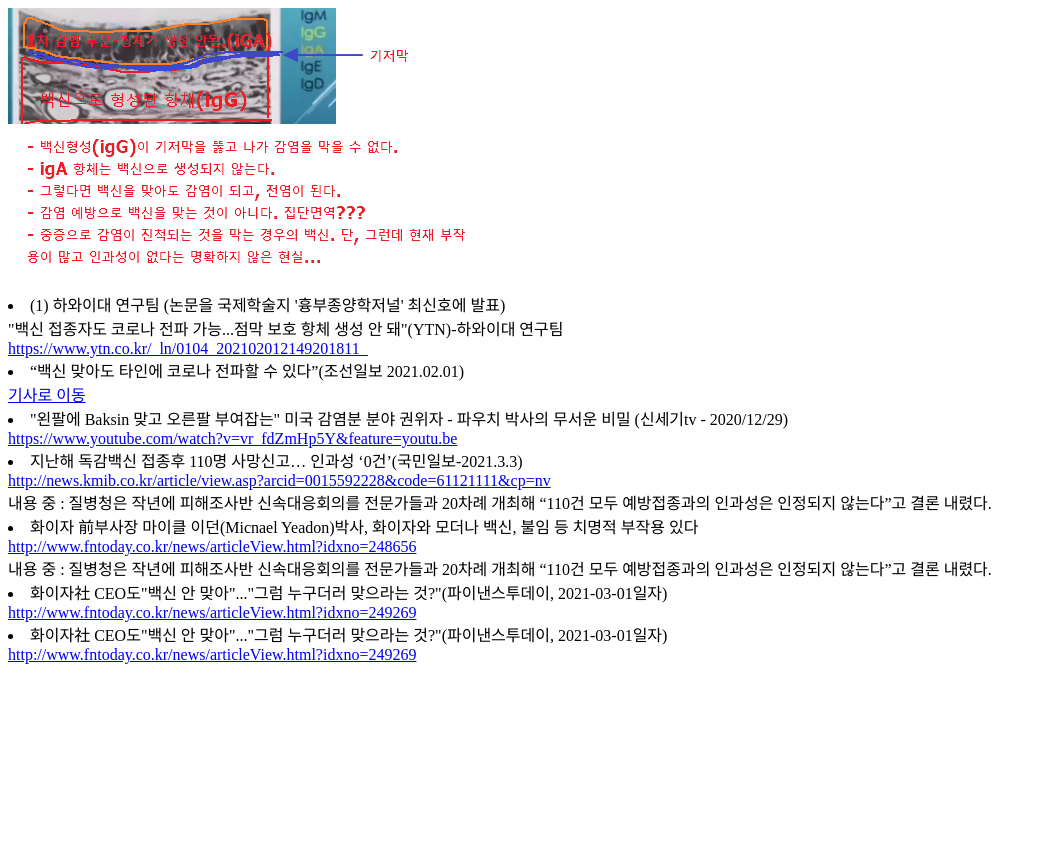
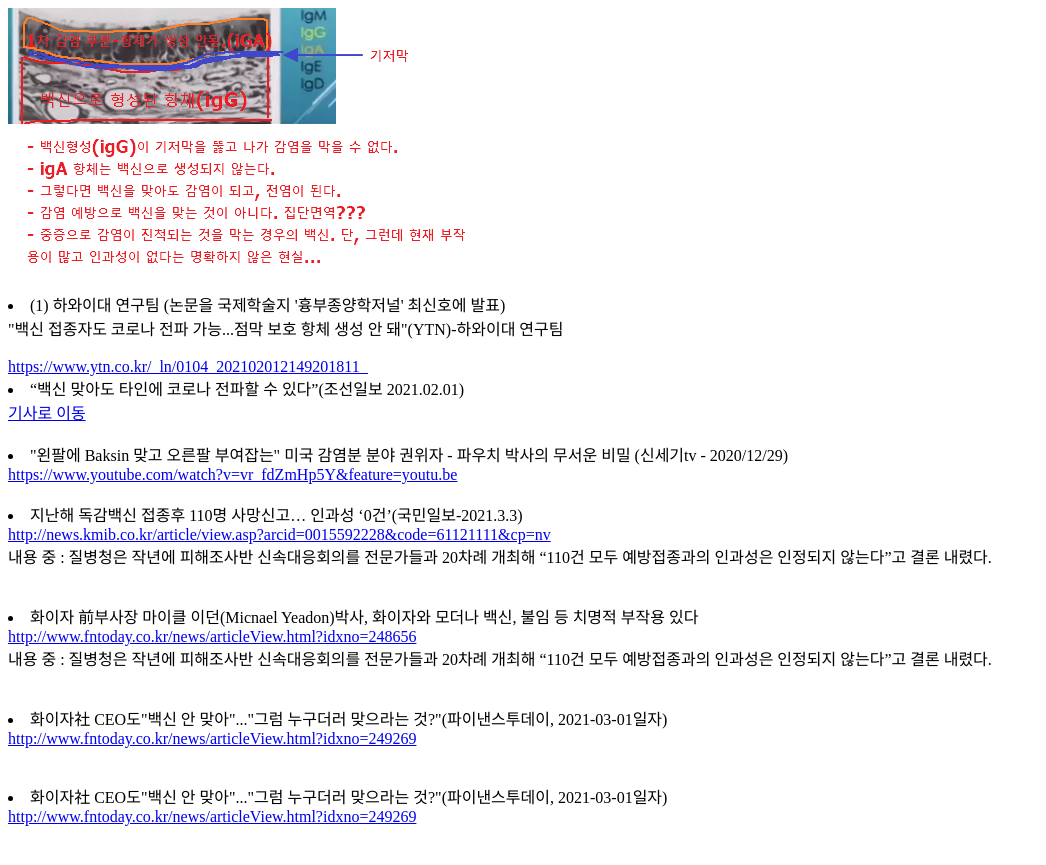
Before and after one commit to FRONTIERWJ/news, a plain HTML site: page index.html in a window 1280 px wide. Shown: the whole page, without its empty margins (0-1046 px from the left). Before the commit the page ends 800 px from the top, so only its background shows below. Drawn offline with Linux system fonts and the light colour scheme.

Commit message:
Update index.html

```diff
--- a/index.html
+++ b/index.html
@@ -4,39 +4,46 @@
 
 <li>
 (1) 하와이대 연구팀 (논문을 국제학술지 '흉부종양학저널' 최신호에 발표)<br>
-"백신 접종자도 코로나 전파 가능...점막 보호 항체 생성 안 돼"(YTN)-하와이대 연구팀<br>
-<a href='https://www.ytn.co.kr/_ln/0104_202102012149201811_'>https://www.ytn.co.kr/_ln/0104_202102012149201811_</a>
+"백신 접종자도 코로나 전파 가능...점막 보호 항체 생성 안 돼"(YTN)-하와이대 연구팀<br><br>
+<a href='https://www.ytn.co.kr/_ln/0104_202102012149201811_'>https://www.ytn.co.kr/_ln/0104_202102012149201811_</a><br>
 </li>
 
 <li>
 “백신 맞아도 타인에 코로나 전파할 수 있다”(조선일보 2021.02.01)<br>
 <a href='https://www.msn.com/ko-kr/money/topstories/%EB%B0%B1%EC%8B%A0-%EB%A7%9E%EC%95%84%EB%8F%84-%ED%83%80%EC%9D%B8%EC%97%90-%EC%BD%94%EB%A1%9C%EB%82%98-%EC%A0%84%ED%8C%8C%ED%95%A0-%EC%88%98-%EC%9E%88%EB%8B%A4/ar-BB1dhK6j'>기사로 이동</a>
+<br><br>
 </li>
 
 <li>
 "왼팔에 Baksin 맞고 오른팔 부여잡는" 미국 감염분 분야 권위자 - 파우치 박사의 무서운 비밀 (신세기tv - 2020/12/29)<br>
 <a href='https://www.ytn.co.kr/_ln/0104_202102012149201811_'>https://www.youtube.com/watch?v=vr_fdZmHp5Y&feature=youtu.be</a>
+<br><br>
 </li>
 
 <li>
 지난해 독감백신 접종후 110명 사망신고… 인과성 ‘0건’(국민일보-2021.3.3)<br>
 <a href='http://news.kmib.co.kr/article/view.asp?arcid=0015592228&code=61121111&cp=nv'>http://news.kmib.co.kr/article/view.asp?arcid=0015592228&code=61121111&cp=nv</a><br>
 내용 중 : 질병청은 작년에 피해조사반 신속대응회의를 전문가들과 20차례 개최해 “110건 모두 예방접종과의 인과성은 인정되지 않는다”고 결론 내렸다.<br>
+<br><br>
 </li>
 
 <li>
 화이자 前부사장 마이클 이던(Micnael Yeadon)박사, 화이자와 모더나 백신, 불임 등 치명적 부작용 있다<br>
 <a href='http://www.fntoday.co.kr/news/articleView.html?idxno=248656'>http://www.fntoday.co.kr/news/articleView.html?idxno=248656</a><br>
 내용 중 : 질병청은 작년에 피해조사반 신속대응회의를 전문가들과 20차례 개최해 “110건 모두 예방접종과의 인과성은 인정되지 않는다”고 결론 내렸다.<br>
+<br><br>
 </li>
 
 <li>
 화이자社 CEO도"백신 안 맞아"..."그럼 누구더러 맞으라는 것?"(파이낸스투데이, 2021-03-01일자)<br>
 <a href='http://www.fntoday.co.kr/news/articleView.html?idxno=249269'>http://www.fntoday.co.kr/news/articleView.html?idxno=249269</a><br>
+<br><br>
 </li>
 
 <li>
 화이자社 CEO도"백신 안 맞아"..."그럼 누구더러 맞으라는 것?"(파이낸스투데이, 2021-03-01일자)<br>
 <a href='http://www.fntoday.co.kr/news/articleView.html?idxno=249269'>http://www.fntoday.co.kr/news/articleView.html?idxno=249269</a><br>
+<br><br>
 </li>
+
 </html>
```
